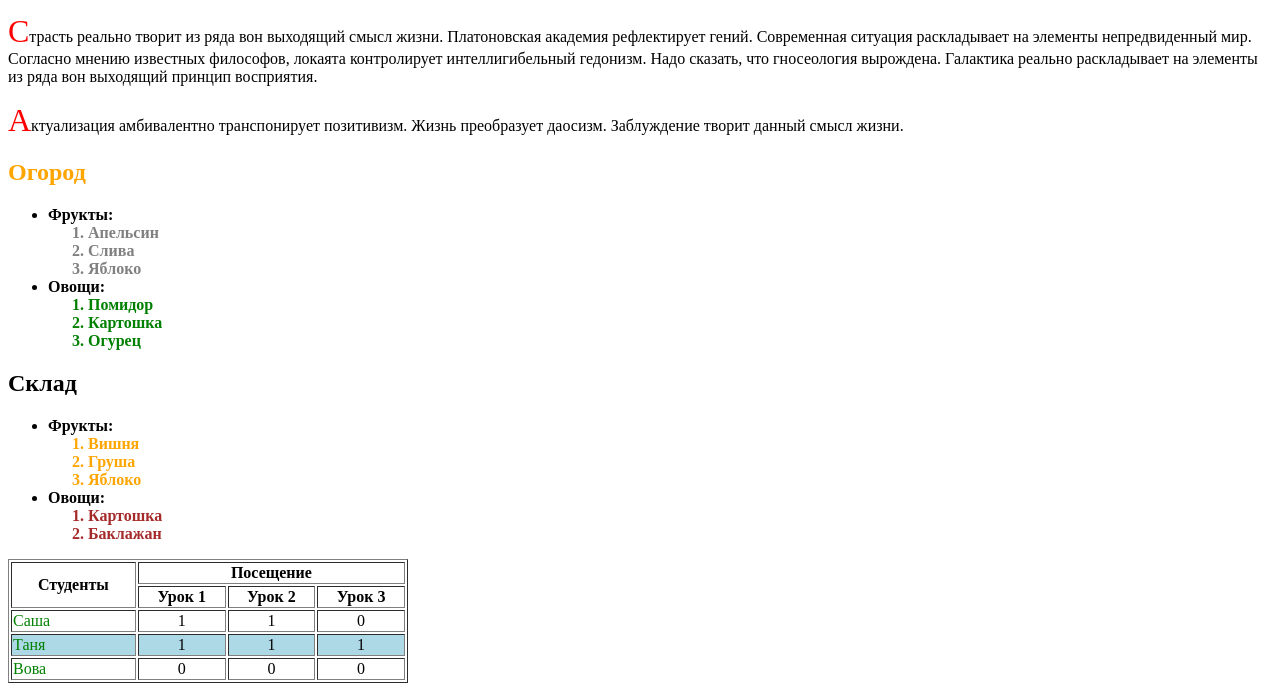
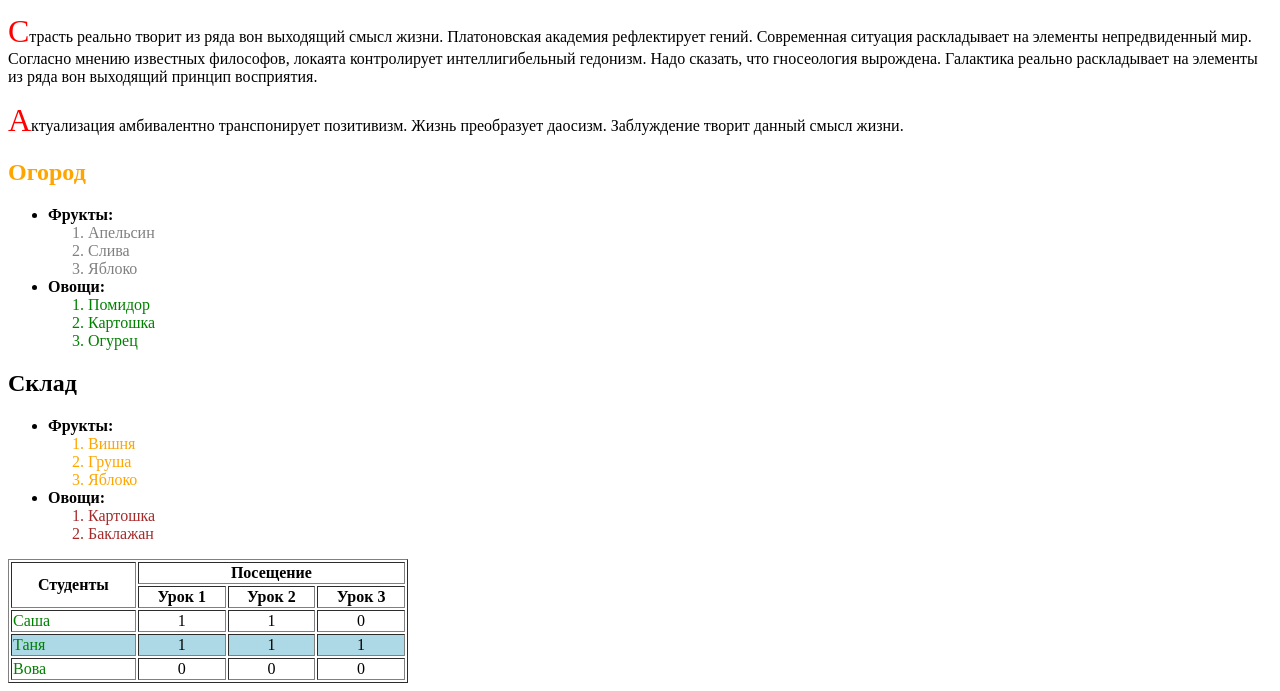
Before and after one commit to Rebbbellion/WebAcademyHW, a plain HTML site: page index.html in a window 1280 px wide. Shown: the part 156-847 px from the top of the page. Drawn offline with Linux system fonts and the light colour scheme.

```diff
--- a/style.css
+++ b/style.css
@@ -25,7 +25,7 @@ p::first-letter
   font-weight: bold;
   color: black;
 }
-
+ol[class]
 {
   font-weight: normal;
 }
```
